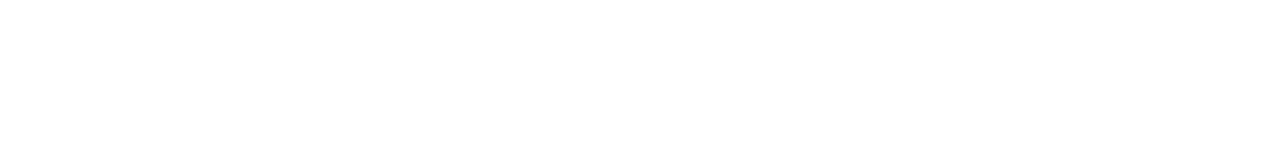
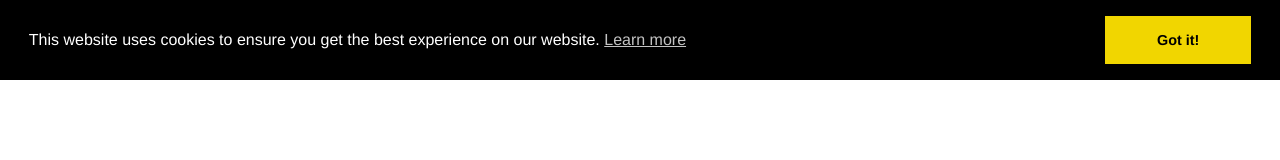
Before and after one commit to Flexitive/status-message, a plain HTML site: page index.html in a window 1280 px wide. Drawn offline with Linux system fonts and the light colour scheme.

Commit message:
no scrollbars

```diff
--- a/index.html
+++ b/index.html
@@ -14,13 +14,14 @@
       line-height: 1.5em;
       margin: 0;
       padding: 0;
+      overflow: none;
     }
     div {
       width: 100%;
       background: #000;
       padding: 1em 1.8em;
       box-sizing: border-box;
-      line-height: 2.2em;
+      line-height: 3em;
     }
     a {
       color: #c3c3c3;
@@ -42,7 +43,7 @@
     }
   </style>
 </head>
-<body style="display:none"><!-- HIDE ME -->
+<body style="display:block"><!-- HIDE ME with `display:none` -->
   <div>
     <a class="button">Got it!</a>
     <span>This website uses cookies to ensure you get the best experience on our website. <a href="http://cookiesandyou.com" target="_blank">Learn more</a></span>
```
